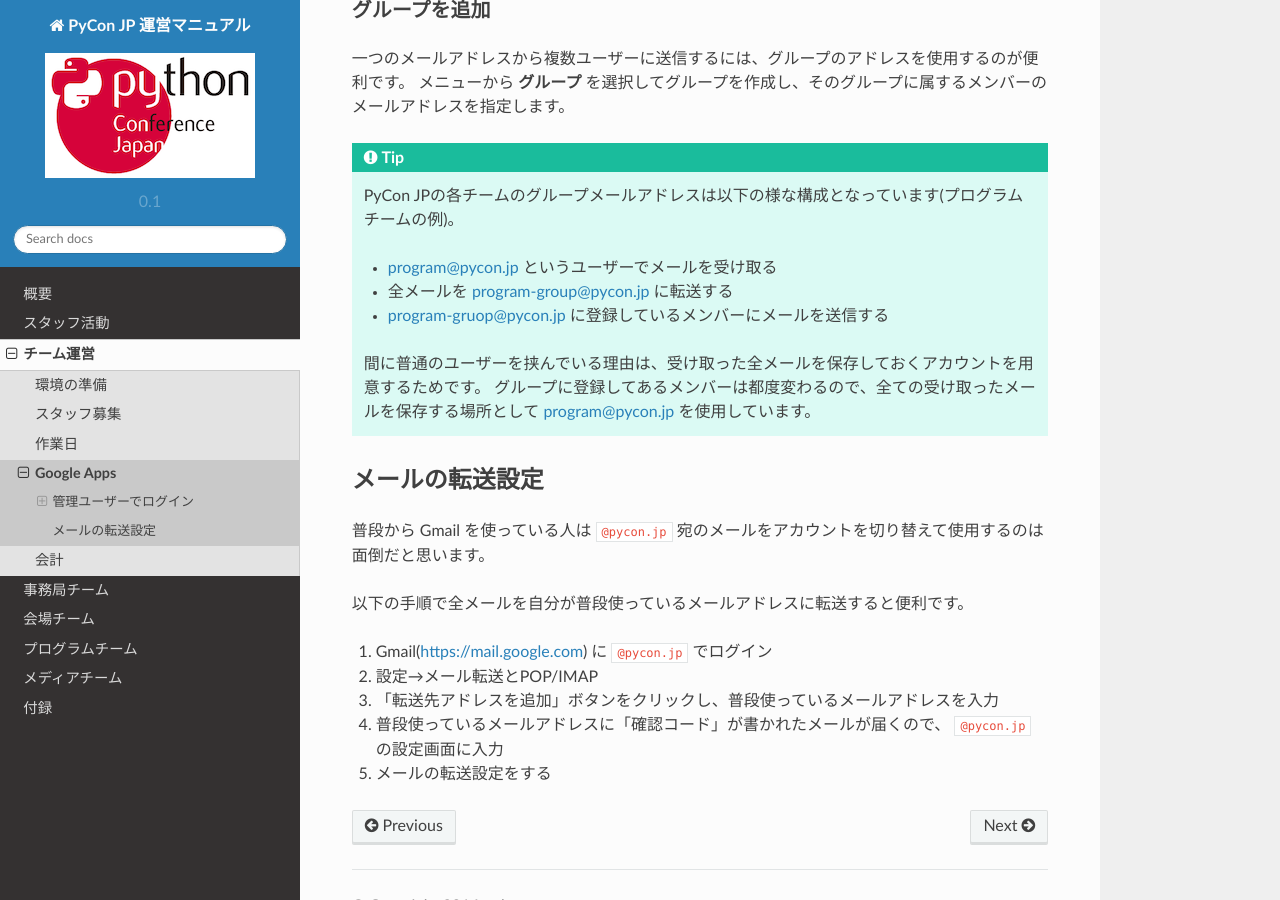
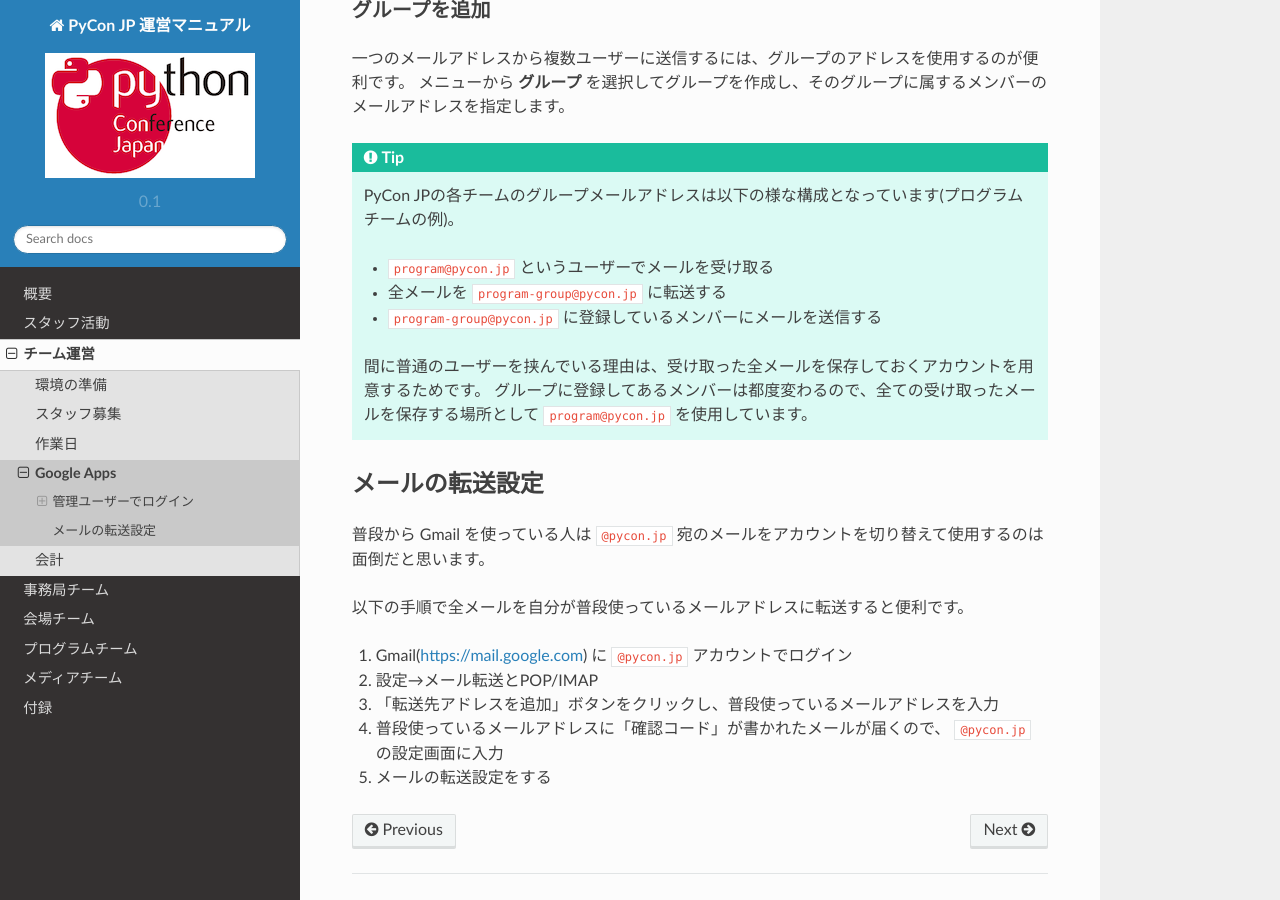
Before and after one commit to pyconjp/manual, a Sphinx documentation site: the page built from source/management/google-apps.rst, in a window 1280 px wide and 900 px high, scrolled down 694 px. Built offline with Sphinx 7.4.7 and the Read the Docs theme 2.0.0, drawn with Linux system fonts in a browser that asks for light colours.

Commit message:
fix typo

```diff
--- a/source/management/google-apps.rst
+++ b/source/management/google-apps.rst
@@ -34,12 +34,12 @@ https://admin.google.com/pycon.jp/ に管理権限を持っている ``@pycon.jp
 
    PyCon JPの各チームのグループメールアドレスは以下の様な構成となっています(プログラムチームの例)。
 
-   - program@pycon.jp というユーザーでメールを受け取る
-   - 全メールを program-group@pycon.jp に転送する
-   - program-gruop@pycon.jp に登録しているメンバーにメールを送信する
+   - ``program@pycon.jp`` というユーザーでメールを受け取る
+   - 全メールを ``program-group@pycon.jp`` に転送する
+   - ``program-group@pycon.jp`` に登録しているメンバーにメールを送信する
 
    間に普通のユーザーを挟んでいる理由は、受け取った全メールを保存しておくアカウントを用意するためです。
-   グループに登録してあるメンバーは都度変わるので、全ての受け取ったメールを保存する場所として program@pycon.jp を使用しています。
+   グループに登録してあるメンバーは都度変わるので、全ての受け取ったメールを保存する場所として ``program@pycon.jp`` を使用しています。
 
 メールの転送設定
 ================
@@ -47,7 +47,7 @@ https://admin.google.com/pycon.jp/ に管理権限を持っている ``@pycon.jp
 
 以下の手順で全メールを自分が普段使っているメールアドレスに転送すると便利です。
 
-1. Gmail(https://mail.google.com) に ``@pycon.jp`` でログイン
+1. Gmail(https://mail.google.com) に ``@pycon.jp`` アカウントでログイン
 2. 設定→メール転送とPOP/IMAP
 3. 「転送先アドレスを追加」ボタンをクリックし、普段使っているメールアドレスを入力
 4. 普段使っているメールアドレスに「確認コード」が書かれたメールが届くので、 ``@pycon.jp`` の設定画面に入力
```
